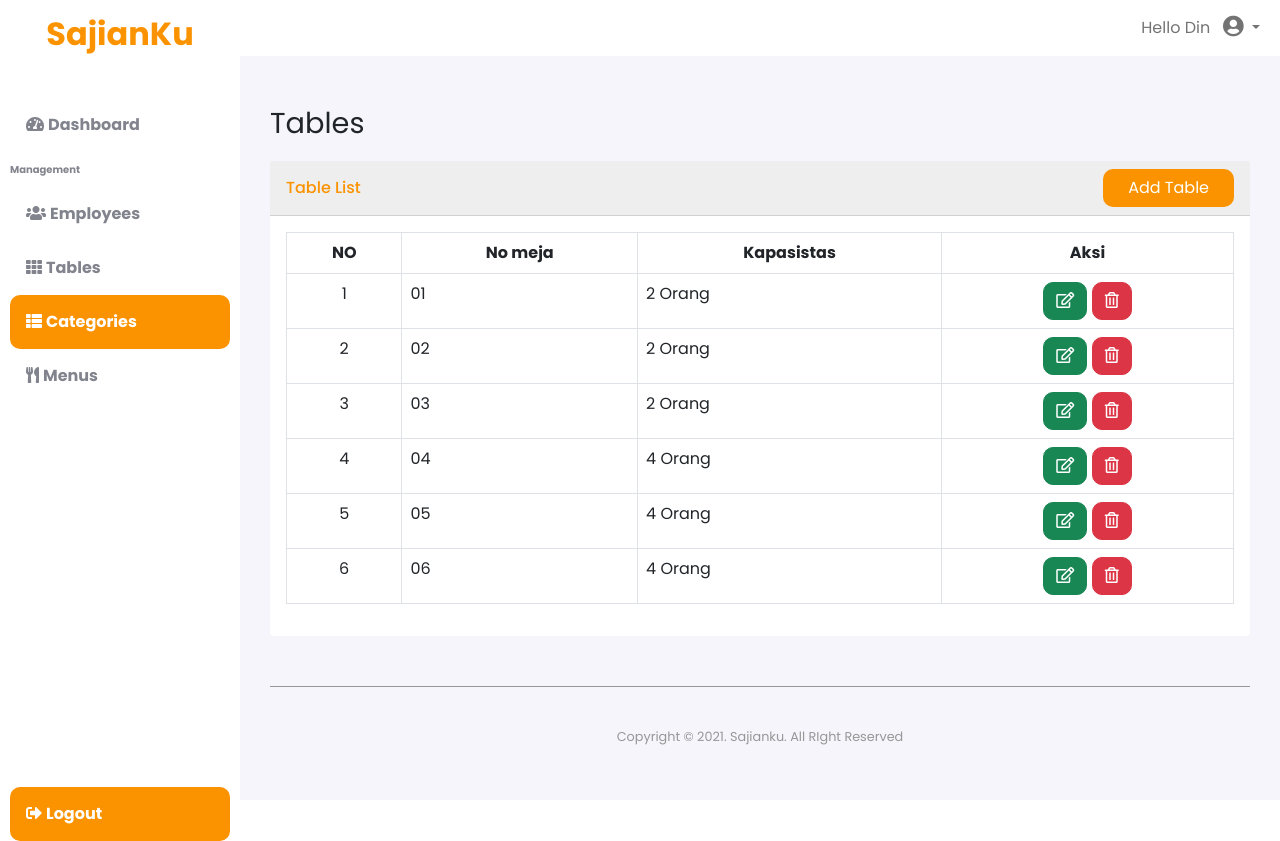
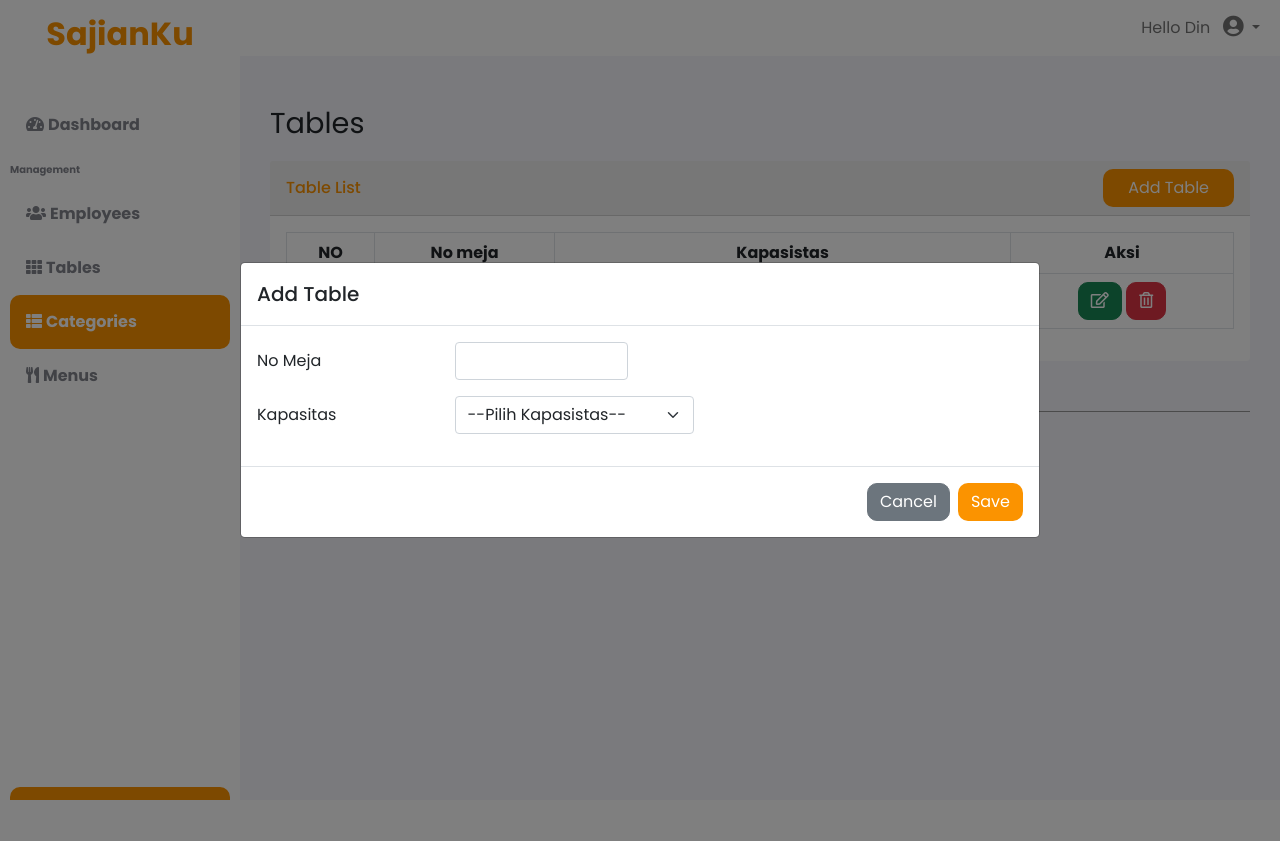
Before and after one commit to Conan-Tech/Sajianku, a CodeIgniter 4 app: the page made by app/Views/pages/admin/table.php in a window 1280 px wide, after a click on "Add Table". After the commit the page ends 800 px from the top, so only its background shows below. Run offline with PHP 8.4 and a stand-in for CodeIgniter, Linux system fonts and the light colour scheme; the template is opened without the code that fills it: most values are stand-ins (such as "Sample title", 1, 10 or a date in 2020); some libraries are stand-ins or nearby versions.

Commit message:
(menambahkan table)

```diff
--- a/app/Config/Routes.php
+++ b/app/Config/Routes.php
@@ -38,6 +38,10 @@ $routes->get('/category', 'Category::index');
 $routes->add('/delete-category/(:any)', 'Category::delete/$1');
 $routes->add('/update-category/(:any)', 'Category::update/$1');
 
+$routes->get('/table', 'Table::index');
+$routes->add('/delete-table/(:any)', 'Table::delete/$1');
+$routes->add('/update-table/(:any)', 'Table::update/$1');
+
 /*
  * --------------------------------------------------------------------
  * Additional Routing
--- a/app/Controllers/BaseController.php
+++ b/app/Controllers/BaseController.php
@@ -3,6 +3,7 @@
 namespace App\Controllers;
 
 use App\Models\CategoryModel;
+use App\Models\TableModel;
 use CodeIgniter\Controller;
 use CodeIgniter\HTTP\CLIRequest;
 use CodeIgniter\HTTP\IncomingRequest;
@@ -58,9 +59,11 @@ class BaseController extends Controller
 	}
 
 	protected $categoryModel;
+	protected $tableModel;
 
 	public function __construct()
 	{
 		$this->categoryModel = new CategoryModel();
+		$this->tableModel = new TableModel();
 	}
 }
--- a/app/Views/pages/admin/table.php
+++ b/app/Views/pages/admin/table.php
@@ -22,63 +22,204 @@
                 </tr>
             </thead>
             <tbody>
-                <tr>
-                    <td scope="row" class="text-center">1</td>
-                    <td>01</td>
-                    <td>2 Orang</td>
-                    <td class="text-center">
-                        <button type="button" class="btn btn-success"><i class="far fa-edit"></i></button>
-                        <button type="button" class="btn btn-danger"><i class="far fa-trash-alt"></i></button>
-                    </td>
-                </tr>
-                <tr>
-                    <td scope="row" class="text-center">2</td>
-                    <td>02</td>
-                    <td>2 Orang</td>
-                    <td class="text-center">
-                        <button type="button" class="btn btn-success"><i class="far fa-edit"></i></button>
-                        <button type="button" class="btn btn-danger"><i class="far fa-trash-alt"></i></button>
-                    </td>
-                </tr>
-                <tr>
-                    <td scope="row" class="text-center">3</td>
-                    <td>03</td>
-                    <td>2 Orang</td>
-                    <td class="text-center">
-                        <button type="button" class="btn btn-success"><i class="far fa-edit"></i></button>
-                        <button type="button" class="btn btn-danger"><i class="far fa-trash-alt"></i></button>
-                    </td>
-                </tr>
-                <tr>
-                    <td scope="row" class="text-center">4</td>
-                    <td>04</td>
-                    <td>4 Orang</td>
-                    <td class="text-center">
-                        <button type="button" class="btn btn-success"><i class="far fa-edit"></i></button>
-                        <button type="button" class="btn btn-danger"><i class="far fa-trash-alt"></i></button>
-                    </td>
-                </tr>
-                <tr>
-                    <td scope="row" class="text-center">5</td>
-                    <td>05</td>
-                    <td>4 Orang</td>
-                    <td class="text-center">
-                        <button type="button" class="btn btn-success"><i class="far fa-edit"></i></button>
-                        <button type="button" class="btn btn-danger"><i class="far fa-trash-alt"></i></button>
-                    </td>
-                </tr>
-                <tr>
-                    <td scope="row" class="text-center">6</td>
-                    <td>06</td>
-                    <td>4 Orang</td>
-                    <td class="text-center">
-                        <button type="button" class="btn btn-success"><i class="far fa-edit"></i></button>
-                        <button type="button" class="btn btn-danger"><i class="far fa-trash-alt"></i></button>
-                    </td>
-                </tr>
+
+                <?php
+                $no = 1;
+                foreach ($tables as $table) :
+                ?>
+
+                    <tr>
+                        <td scope="row" class="text-center"><?= $no++ ?></td>
+                        <td><?= $table['No_Meja'] ?></td>
+                        <td><?= $table['Kapasitas'] ?> Orang</td>
+                        <td class="text-center">
+                            <button type="button" class="btn btn-success btn-edit" data-bs-toggle="modal" data-bs-target="#modalUpdate" data-id="<?= $table['No_Meja'] ?>"><i class="far fa-edit"></i></button>
+                            <button type="button" class="btn btn-danger" data-bs-toggle="modal" data-bs-target="#modalHapus" data-href="/delete-table/<?= $table['No_Meja'] ?>"><i class="far fa-trash-alt"></i></button>
+                        </td>
+                    </tr>
+
+                <?php
+                endforeach;
+                ?>
+
             </tbody>
         </table>
     </div>
 </div>
 
 <?= $this->endSection(); ?>
+
+<?= $this->section('modal') ?>
+
+<!-- Modal tambah -->
+<div class="modal fade" id="modalAdd" tabindex="-1" aria-labelledby="exampleModalLabel" aria-hidden="true">
+    <div class="modal-dialog modal-dialog-centered modal-lg">
+        <div class="modal-content">
+            <div class="modal-header">
+                <h5 class="modal-title" id="exampleModalLabel">Add Table</h5>
+            </div>
+            <form action="/Table/save" method="POST" class="tambah-table">
+                <div class="modal-body">
+                    <div class="mb-3 row">
+                        <label for="meja" class="col-sm-3 col-form-label">No Meja</label>
+                        <div class="col-sm-3">
+                            <input type="text" class="form-control" id="tmeja" name="meja">
+                            <div class="invalid-feedback error-meja">
+                                You must agree before submitting.
+                            </div>
+                        </div>
+                    </div>
+                    <div class="mb-3 row">
+                        <label for="kapasitas" class="col-sm-3 col-form-label">Kapasitas</label>
+                        <div class="col-sm-4">
+                            <select class="form-select" name="kapasitas" id="tkapasitas">
+                                <option selected>--Pilih Kapasistas--</option>
+                                <option value="2">2</option>
+                                <option value="4">4</option>
+                                <option value="6">6</option>
+                            </select>
+                            <div class="invalid-feedback error-kapasitas">
+                                You must agree before submitting.
+                            </div>
+                        </div>
+                    </div>
+                </div>
+                <div class="modal-footer">
+                    <button type="button" class="btn btn-secondary" data-bs-dismiss="modal">Cancel</button>
+                    <button type="submit" class="btn btn-custom">Save</button>
+                </div>
+            </form>
+        </div>
+    </div>
+</div>
+
+<!-- Modal Ubah -->
+<div class="modal fade" id="modalUpdate" tabindex="-1" aria-labelledby="exampleModalLabel" aria-hidden="true">
+    <div class="modal-dialog modal-dialog-centered modal-lg">
+        <div class="modal-content">
+            <div class="modal-header">
+                <h5 class="modal-title" id="exampleModalLabel">Update Table</h5>
+            </div>
+            <form action="/update-table" method="POST">
+                <div class="modal-body">
+                    <div class="mb-3 row">
+                        <label for="meja" class="col-sm-3 col-form-label">No Meja</label>
+                        <div class="col-sm-3">
+                            <input type="text" class="form-control" id="umeja" name="meja" readonly>
+                        </div>
+                    </div>
+                    <div class="mb-3 row">
+                        <label for="kapasitas" class="col-sm-3 col-form-label">Kapasitas</label>
+                        <div class="col-sm-4">
+                            <select class="form-select" name="kapasitas" id="ukapasitas">
+                                <option selected>--Pilih Kapasistas--</option>
+                                <option value="2">2</option>
+                                <option value="4">4</option>
+                                <option value="6">6</option>
+                            </select>
+                        </div>
+                    </div>
+                </div>
+                <div class="modal-footer">
+                    <button type="button" class="btn btn-secondary" data-bs-dismiss="modal">Cancel</button>
+                    <button type="submit" class="btn btn-custom">Update</button>
+                </div>
+            </form>
+        </div>
+    </div>
+</div>
+
+<!-- Modal Hapus -->
+<div class="modal fade" id="modalHapus" tabindex="-1" aria-labelledby="exampleModalLabel" aria-hidden="true">
+    <div class="modal-dialog modal-dialog-centered">
+        <div class="modal-content py-3">
+            <div class="modal-body row text-center">
+                <div class="col-12 mb-4">
+                    <span class="material-icons alert-icon">
+                        error_outline
+                    </span>
+                    <h3 class="text-alert mt-3">Warning</h3>
+                    <p class="sub-text-alert">you won't to be able to revert this</p>
+                </div>
+                <div class="col-12">
+                    <button type="button" class="btn btn-secondary btn-alert me-3" data-bs-dismiss="modal">Cancel</button>
+                    <a class="btn btn-custom btn-alert btn-delete">Delete</a>
+                </div>
+            </div>
+        </div>
+    </div>
+</div>
+
+<?= $this->endSection(); ?>
+
+<?php $this->section('script') ?>
+
+<script>
+    $(document).ready(function() {
+        // insert
+        $('.tambah-table').submit(function(e) {
+            e.preventDefault();
+            console.log($(this).serialize())
+
+            $.ajax({
+                type: "post",
+                url: $(this).attr('action'),
+                data: $(this).serialize(),
+                dataType: "json",
+                success: function(response) {
+                    console.log(response);
+                    if (response.error) {
+                        if (response.error.meja) {
+                            $('#tmeja').addClass('is-invalid');
+                            $('.error-meja').html(response.error.meja);
+                        } else {
+                            $('#meja').removeClass('is-invalid');
+                            $('.error-meja').html('');
+                        }
+
+                        if (response.error.kapasitas) {
+                            $('#tkapasitas').addClass('is-invalid');
+                            $('.error-kapasitas').html(response.error.kapasitas);
+                        } else {
+                            $('#tkapasitas').removeClass('is-invalid');
+                            $('.error-kapasitas').html('');
+                        }
+
+                    } else if (response.success) {
+                        location.reload();
+                    }
+                }
+            });
+            return false;
+        });
+
+        //update
+        $(".btn-edit").on("click", function() {
+            const id = $(this).data('id');
+
+            $("form").attr("action", "/update-table/" + id);
+
+            $.ajax({
+                url: "Table/getDataTable",
+                data: {
+                    id: id,
+                },
+                method: "POST",
+                dataType: "json",
+                success: function(data) {
+                    console.log(data);
+                    $('#umeja').val(data.No_Meja);
+                    $('#ukapasitas').val(data.Kapasistas);
+                },
+
+            });
+        });
+
+        //delete
+        $("#modalHapus").on("show.bs.modal", function(e) {
+            $('.btn-delete').attr('href', $(e.relatedTarget).data('href'));
+        });
+    });
+</script>
+
+<?php $this->endSection() ?>
```
Also changed, not shown: app/Controllers/Table.php (added, +87 -0 lines), app/Models/TableModel.php (added, +22 -0 lines).
